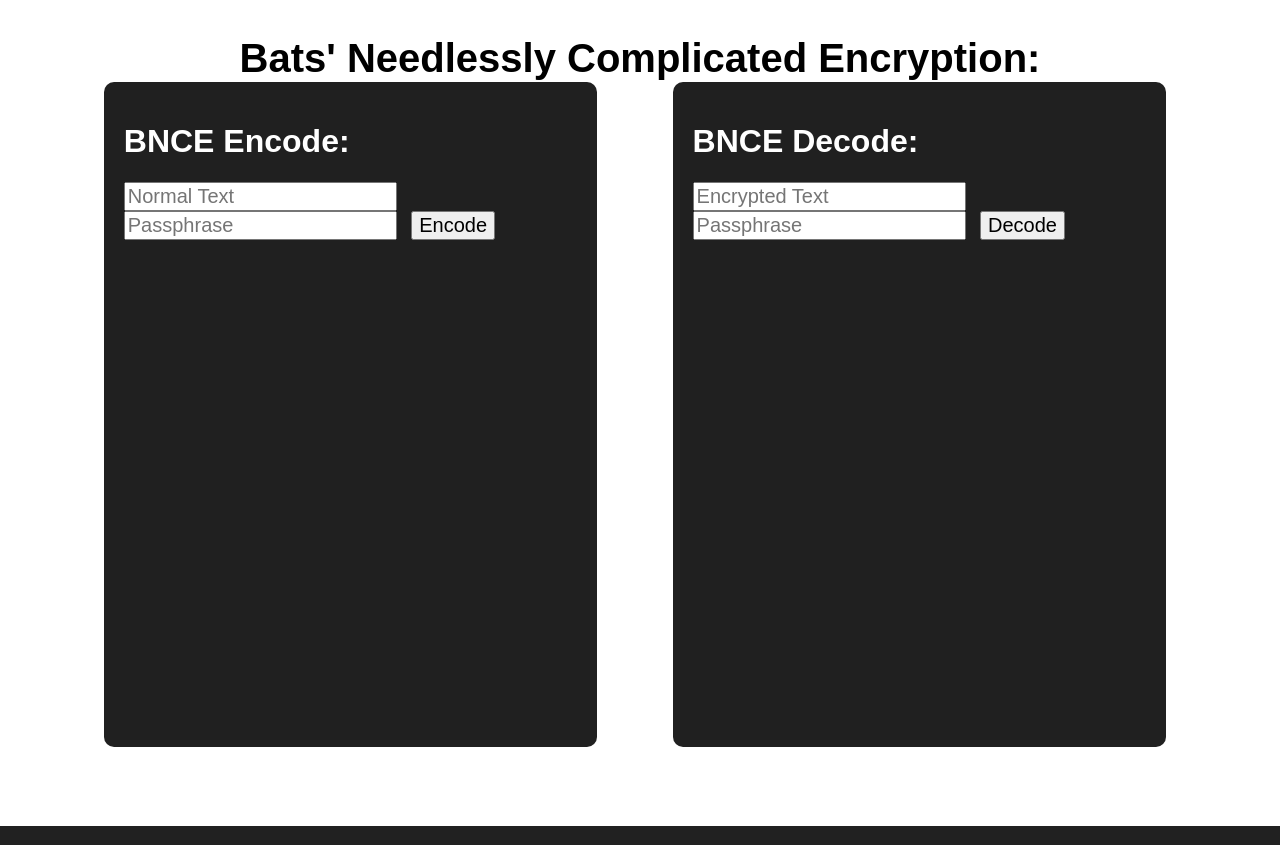
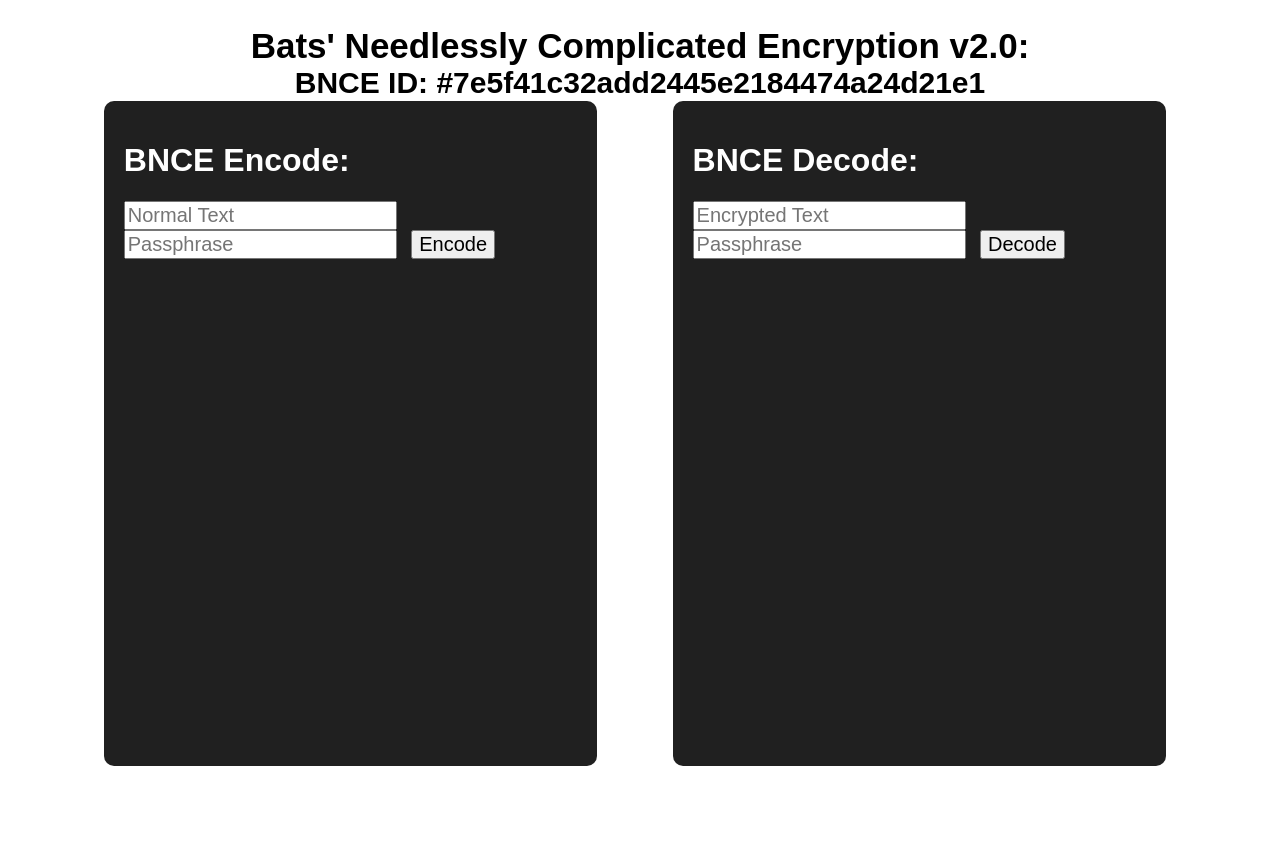
Before and after one commit to MAXOHNO/BTCAdressToWords, a PHP site: page / in a window 1280 px wide. Run offline with PHP 8.4, Linux system fonts and the light colour scheme.

Commit message:
Update v2.0
+ added Passphrase encryption
+ reworked most of the code
+ quality of life updates

```diff
--- a/bnce_encryption.php
+++ b/bnce_encryption.php
@@ -1,4 +1,7 @@
 <?php
+
+    // Bats' Needlessly Complicated Encryption (BNCE)
+    // Made by Github.com/MAXOHNO
 
     // ************************************************** NOTE ***************************************************
     // *
@@ -7,13 +10,32 @@
     // *
     // ************************************************************************************************************
 
-    $word_list = file('10kwords.txt');
-    $allowedChar = str_split(" abcdefghijklmnopqrstuvwxyz01234567890ABCDEFGHIJKLMNOPQRSTUVWXYZ.,-_+#äüöÜÄÖ!?", 1);
+    $word_list = file('10kwords.txt');  // feel free to change this, the file has to include a minimum of 10000 words seperated by lines, with a space at the end of each line!
+    $allowedChar = str_split(" abcdefghijklmnopqrstuvwxyz01234567890ABCDEFGHIJKLMNOPQRSTUVWXYZ.,-_+#äüöÜÄÖ!?", 1);  // Feel free to add your own characters, having too many can cause bugs,
+                                                                                                                    // theoretical limit is 130 ($charMultiplier), though it gets weirder the closer you get.
+    $charMultiplier = 130;  // At all times, keep this number higher than the amount of $allowedChar, otherwise the algorithm will get confused, we don't want that.
+
+    // Calculates the unique combination of the $word_list and the $allowedChar, decryption might not work if it wasn't encrypted with the corresponding ID.
+    function bnce_getUniqueID() {
+        global $word_list;
+        global $allowedChar;
+
+        return (md5(serialize($word_list) . serialize($allowedChar) . bnce_getVersion()));
+    }
+
+    // Returns the current Version of the BNCE Encryption.
+    function bnce_getVersion() {
+        $version = "2.0";
+
+        return $version;
+    }
 
     function bnce_encrypt($text, $passphrase) {
 
         // Declaration of Variables
         global $word_list;
+        global $charMultiplier;
+
         srand($passphrase);
         $output = "";
 
@@ -28,7 +50,7 @@
 
             // The numericTextSegment gets assigned the combined calculated value of each character, the first one is valued 130x as much as the first to avoid collisions.
             // ==> Collisions: The first character has to be at all cost bigger than the second character, I chose 130x to allow future expension with bigger alphabets.
-            @$numericTextSegment = (bnce_getNumericalValue($text_split_split[0]) * 130) + (bnce_getNumericalValue($text_split_split[1]) * 1);
+            @$numericTextSegment = (bnce_getNumericalValue($text_split_split[0]) * $charMultiplier) + (bnce_getNumericalValue($text_split_split[1]) * 1);
 
             // The rand() function gets the given Passphrase as Seed, a random Number between 1 and 10000 gets added to increase security.
             $randomizedAddition = rand(1, 10000);
@@ -38,10 +60,10 @@
             $done = false;
             while (!$done) {
 
-                if ($numericTextSegment > 10000) {
-                    $numericTextSegment -= 10000;
+                if ($numericTextSegment >= count($word_list)) {
+                    $numericTextSegment -= count($word_list);
                 } else if ($numericTextSegment < 0) {
-                    $numericTextSegment += 10000;
+                    $numericTextSegment += count($word_list);
                 } else {
                     $done = true;
                 }
@@ -61,6 +83,7 @@
 
         // Declaration of Variables
         global $word_list;
+
         srand($passphrase);
         $output = "";
 
@@ -99,10 +122,10 @@
             $done = false;
             while (!$done) {
 
-                if ($line > 10000) {
-                    $line -= 10000;
+                if ($line >= count($word_list)) {
+                    $line -= count($word_list);
                 } else if ($line < 0) {
-                    $line += 10000;
+                    $line += count($word_list);
                 } else {
                     $done = true;
                 }
@@ -124,6 +147,7 @@
 
         // Declaring all allowed Characters and splitting them into an Array for each Character.
         global $allowedChar;
+        global $charMultiplier;
 
         // Declaring start Variables.
         $firstCharValue = 0;
@@ -131,11 +155,11 @@
 
         // As in the encrypt function the first character has been multiplied with 130, it is now being tested how often the
         // number 130 fits into the given $target Value in order to reverse engineer the seperate values of each character.
-        for ($i = 0; $i <= $target; $i += 130) {
+        for ($i = 0; $i <= $target; $i += $charMultiplier) {
 
             $temp_sum = $i;
 
-            if ($i + 130 <= $target) {
+            if ($i + $charMultiplier <= $target) {
                 $temp_sum = $i;
                 $firstCharValue++;
             }
--- a/index.php
+++ b/index.php
@@ -6,7 +6,6 @@
     <style>
         body {
             font-family: Arial;
-            color: white;
         }
 
         input {
@@ -35,6 +34,8 @@
         }
 
         table {
+
+            color: white;
 
             width: 95%;
             height: 80%;
@@ -69,7 +70,8 @@
     <center>
 
         <br>
-        <p style="font-size: 40px; padding: 0; margin: 0; margin-bottom: 20px; margin-top: 10px" class="mainfont"> Bats' Needlessly Complicated Encryption: </p>
+        <p style="font-size: 35px; padding: 0; margin: 0; margin-top: 0px" class="mainfont"> Bats' Needlessly Complicated Encryption v<?php echo bnce_getVersion(); ?>: </p>
+        <p style="font-size: 30px; padding: 0; margin: 0; margin-bottom: 20px;" class="mainfont"> BNCE ID: #<?php echo bnce_getUniqueID(); ?> </p>
 
         <table cellspacing="0">
             <tr>
```
